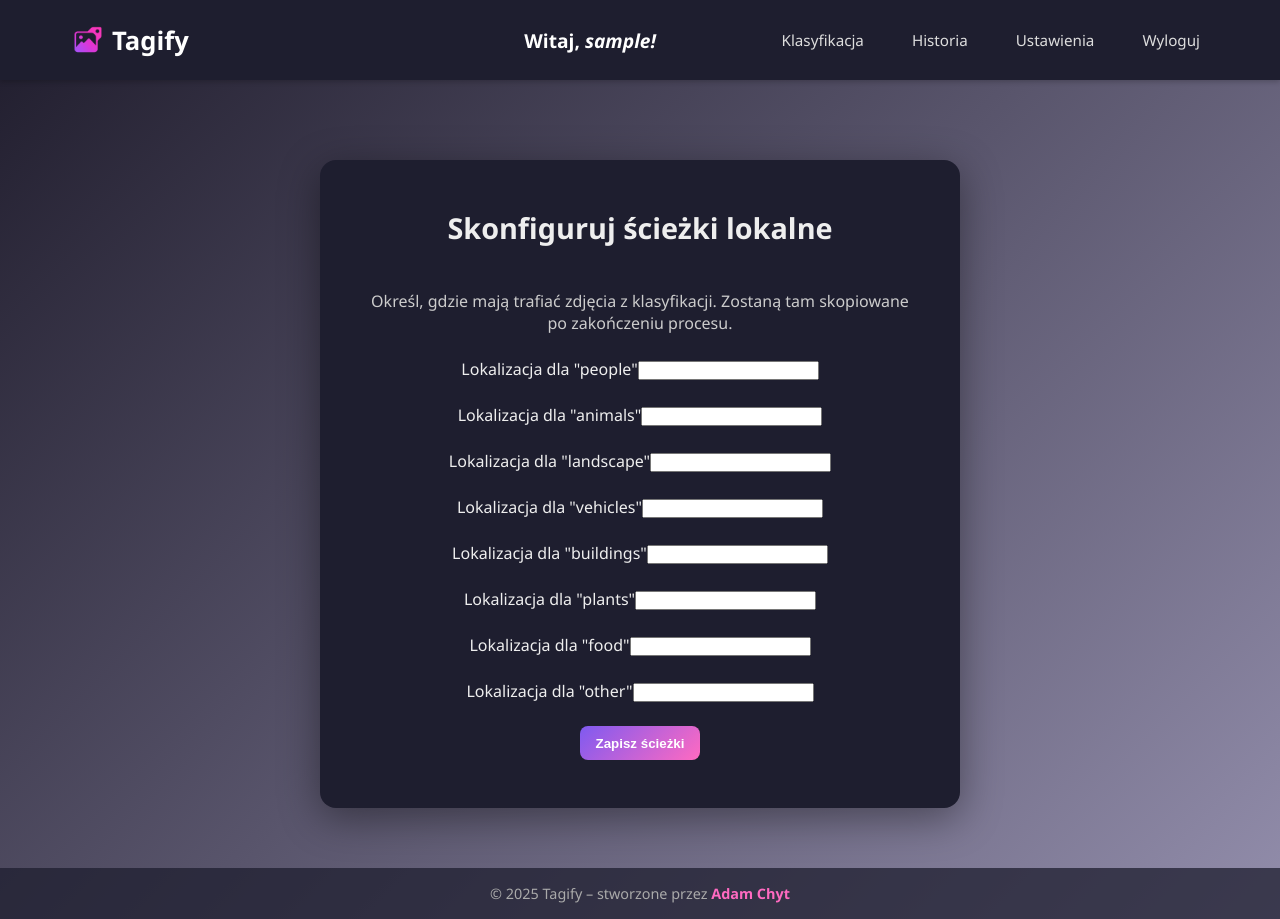
After one commit to taachii/tagify, a Flask app: page /user/account/paths in a window 1280 px wide. The commit adds this page. Run offline with Flask 3, Linux system fonts and the light colour scheme; the visitor is signed in with stand-in values (Sample User, id 1); some libraries are stand-ins or nearby versions.

Commit message:
Add user paths

```diff
--- a/app/blueprints/user/forms.py
+++ b/app/blueprints/user/forms.py
@@ -41,3 +41,14 @@ class ChangePasswordForm(FlaskForm):
         EqualTo('new_password', message='Hasła muszą być takie same')
     ])
     submit = SubmitField('Zmień hasło')
+
+class UserPathsForm(FlaskForm):
+    people = StringField('Lokalizacja dla "people"')
+    animals = StringField('Lokalizacja dla "animals"')
+    landscape = StringField('Lokalizacja dla "landscape"')
+    vehicles = StringField('Lokalizacja dla "vehicles"')
+    buildings = StringField('Lokalizacja dla "buildings"')
+    plants = StringField('Lokalizacja dla "plants"')
+    food = StringField('Lokalizacja dla "food"')
+    other = StringField('Lokalizacja dla "other"')
+    submit = SubmitField('Zapisz ścieżki')
--- a/app/blueprints/user/routes.py
+++ b/app/blueprints/user/routes.py
@@ -1,7 +1,8 @@
 from flask import render_template, redirect, url_for, flash, request, send_file, current_app, jsonify
 from flask_login import login_required, current_user
-from app.models import Classification
+from app.models import Classification, UserPath
 import os, json, shutil, math
+import subprocess, platform
 
 from werkzeug.utils import secure_filename
 from uuid import uuid4
@@ -11,7 +12,7 @@ import tempfile
 import zipfile
 
 from . import user
-from .forms import ZipUploadForm, EditProfileForm, ChangePasswordForm, ModelSelectionForm
+from .forms import ZipUploadForm, EditProfileForm, ChangePasswordForm, ModelSelectionForm, UserPathsForm
 
 from app.utils.classifier import classify_zip, get_available_models
 from app.utils.expiration import expire_user_classifications_after_login
@@ -19,16 +20,6 @@ from app.utils.expiration import expire_user_classifications_after_login
 DEFAULT_MODEL_DIRECTORY = os.path.join("models", "efficientnetb0_feature_ext_ep40_bs16_augFalse_cl7")
 DEFAULT_MODEL_PATH = os.path.join(DEFAULT_MODEL_DIRECTORY, "efficientnetb0_feature_ext_ep40_bs16_augFalse_cl7.keras")
 
-CLASS_NAME_MAP = {
-    "animals": "zwierzęta",
-    "buildings": "budynki",
-    "food": "jedzenie",
-    "landscape": "krajobraz",
-    "people": "ludzie",
-    "plants": "rośliny",
-    "vehicles": "pojazdy",
-    "other": "inne"
-}
 
 @user.route('/dashboard', methods=['GET', 'POST'])
 @login_required
@@ -228,6 +219,7 @@ def generate_zip(token):
         print("results.json zaktualizowany")
 
         print("Przygotowywanie struktury katalogów klas...")
+        from app.models import UserPath
         with tempfile.TemporaryDirectory() as temp_dir:
             for r in results:
                 klas = r["predicted_label"]
@@ -236,7 +228,17 @@ def generate_zip(token):
 
                 original_path = os.path.join(job.result_folder, r["filename"])
                 if os.path.exists(original_path):
+                    # kopiowanie do katalogu ZIP-a
                     shutil.copy2(original_path, os.path.join(klas_dir, r["filename"]))
+
+                    # kopiowanie do folderów lokalnych użytkownika (jeśli skonfigurowane)
+                    dest_path = UserPath.query.filter_by(user_id=current_user.uid, class_label=klas).first()
+                    if dest_path and os.path.isdir(dest_path.path):
+                        try:
+                            shutil.copy2(original_path, os.path.join(dest_path.path, r["filename"]))
+                            print(f"Skopiowano do lokalnej ścieżki: {dest_path.path}")
+                        except Exception as e:
+                            print(f"Błąd przy kopiowaniu do {dest_path.path}: {e}")
 
             downloads_dir = os.path.join(current_app.root_path, "..", "instance", "downloads")
             os.makedirs(downloads_dir, exist_ok=True)
@@ -278,12 +280,15 @@ def download_ready(token):
     zip_path = os.path.join(current_app.root_path, "..", "instance", "downloads", f"{token}.zip")
     zip_ready = os.path.exists(zip_path)
 
+    user_paths = {entry.class_label: entry.path for entry in UserPath.query.filter_by(user_id=current_user.uid).all()}
+
     return render_template(
         "user/download_ready.html",
         download_token=token,
         total_images=job.total_images,
         model_name=job.model_name,
-        zip_ready=zip_ready
+        zip_ready=zip_ready,
+         user_paths=user_paths
     )
 
 
@@ -397,3 +402,66 @@ def change_password():
             flash("Hasło zostało zmienione", "success")
             return redirect(url_for('user.account_settings'))
     return render_template('user/change_password.html', form=form)
+
+
+@user.route('/account/paths', methods=['GET', 'POST'])
+@login_required
+def manage_paths():
+    from .forms import UserPathsForm
+    from wtforms import StringField
+    form = UserPathsForm()
+
+    if form.validate_on_submit():
+        errors = []
+
+        for name, field in form._fields.items():
+            if name in ("csrf_token", "submit"):
+                continue
+            if not isinstance(field, StringField):
+                continue  # Pomijamy np. submit, csrf_token
+
+            raw_path = field.data.strip()
+            if raw_path:
+                normalized_path = os.path.normpath(raw_path)
+
+                if not os.path.isdir(normalized_path):
+                    errors.append(f"Ścieżka dla pola '{field.label.text}' jest nieprawidłowa lub nie istnieje.")
+                    continue
+
+                path_entry = UserPath.query.filter_by(user_id=current_user.uid, class_label=name).first()
+                if path_entry:
+                    path_entry.path = normalized_path
+                else:
+                    db.session.add(UserPath(user_id=current_user.uid, class_label=name, path=normalized_path))
+
+        if errors:
+            for e in errors:
+                flash(e, "danger")
+        else:
+            db.session.commit()
+            flash("Ścieżki zostały zapisane.", "success")
+            return redirect(url_for('user.account_settings'))
+
+    # Pre-fill existing paths
+    for entry in UserPath.query.filter_by(user_id=current_user.uid).all():
+        if hasattr(form, entry.class_label):
+            getattr(form, entry.class_label).data = entry.path
+
+    return render_template('user/manage_paths.html', form=form)
+
+@user.route('/open_path/<class_label>')
+@login_required
+def open_path(class_label):
+    user_path = UserPath.query.filter_by(user_id=current_user.uid, class_label=class_label).first_or_404()
+    path = user_path.path
+    try:
+        if platform.system() == "Windows":
+            subprocess.Popen(f'explorer "{path}"')
+        elif platform.system() == "Linux":
+            subprocess.Popen(["xdg-open", path])
+        elif platform.system() == "Darwin":
+            subprocess.Popen(["open", path])
+        flash(f"Otworzono folder: {path}", "success")
+    except Exception as e:
+        flash(f"Nie udało się otworzyć folderu: {e}", "danger")
+    return redirect(url_for('user.account_settings'))
--- a/app/blueprints/user/templates/user/account_settings.html
+++ b/app/blueprints/user/templates/user/account_settings.html
@@ -12,7 +12,8 @@
 
   <div class="account-actions">
     <a href="{{ url_for('user.edit_profile') }}" class="btn">Edytuj profil</a>
-    <a href="{{ url_for('user.change_password') }}" class="btn btn-outline">Zmień hasło</a>
+    <a href="{{ url_for('user.change_password') }}" class="btn">Zmień hasło</a>
+    <a href="{{ url_for('user.manage_paths') }}" class="btn">Foldery lokalne</a>
   </div>
 </div>
 {% endblock %}
--- /dev/null
+++ b/app/blueprints/user/templates/user/manage_paths.html
@@ -0,0 +1,20 @@
+{% extends 'dashboard_base.html' %}
+{% block title %}Tagify – Ścieżki lokalne{% endblock %}
+{% block content %}
+<div class="user-panel">
+  <h2>Skonfiguruj ścieżki lokalne</h2>
+  <p>Określ, gdzie mają trafiać zdjęcia z klasyfikacji. Zostaną tam skopiowane po zakończeniu procesu.</p>
+  <form method="POST">
+    {{ form.hidden_tag() }}
+    <div class="form-group">{{ form.people.label }}{{ form.people(class="form-control") }}</div>
+    <div class="form-group">{{ form.animals.label }}{{ form.animals(class="form-control") }}</div>
+    <div class="form-group">{{ form.landscape.label }}{{ form.landscape(class="form-control") }}</div>
+    <div class="form-group">{{ form.vehicles.label }}{{ form.vehicles(class="form-control") }}</div>
+    <div class="form-group">{{ form.buildings.label }}{{ form.buildings(class="form-control") }}</div>
+    <div class="form-group">{{ form.plants.label }}{{ form.plants(class="form-control") }}</div>
+    <div class="form-group">{{ form.food.label }}{{ form.food(class="form-control") }}</div>
+    <div class="form-group">{{ form.other.label }}{{ form.other(class="form-control") }}</div>
+    <button type="submit" class="btn">Zapisz ścieżki</button>
+  </form>
+</div>
+{% endblock %}
--- a/app/models.py
+++ b/app/models.py
@@ -69,3 +69,12 @@ class Classification(db.Model):
         if remaining.total_seconds() <= 0:
             return None
         return remaining
+
+class UserPath(db.Model):
+    __tablename__ = 'user_paths'
+    id = db.Column(db.Integer, primary_key=True)
+    user_id = db.Column(db.Integer, db.ForeignKey('users.uid'), nullable=False)
+    class_label = db.Column(db.String, nullable=False)  # np. "people", "animals"
+    path = db.Column(db.String, nullable=False)
+
+    user = db.relationship('User', backref='paths')
```
Also changed, not shown: app/blueprints/user/templates/user/download_ready.html (+14 -0 lines), migrations/versions/dd67e61d7c29_.py (added, +35 -0 lines).
